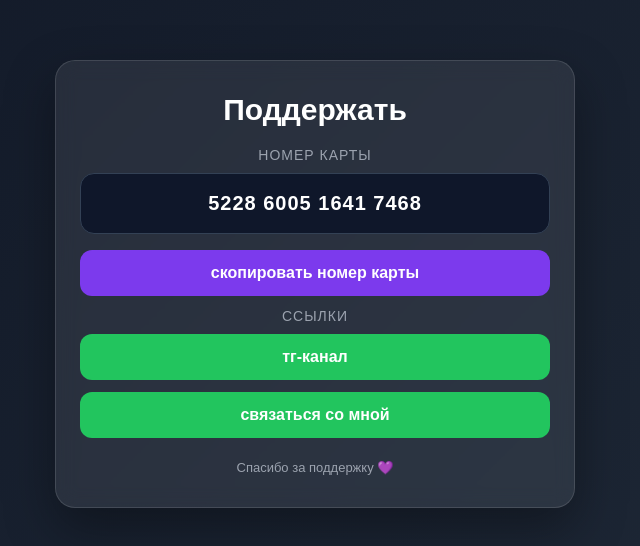
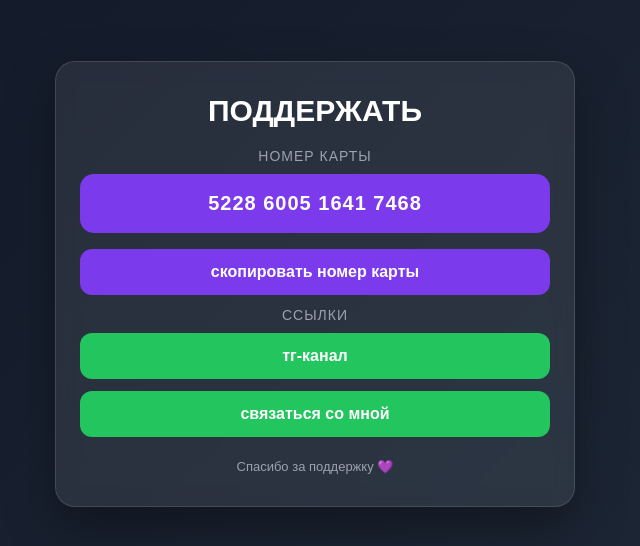
Before and after one commit to feelnomore/nastya_site, a plain HTML site: page index.html in a window 1280 px wide. Shown: the part 116-662 px from the top of the page, without its empty margins (325-965 px from the left). Drawn offline with Linux system fonts and the light colour scheme.

Commit message:
Update index.html

```diff
--- a/index.html
+++ b/index.html
@@ -36,6 +36,7 @@
     h1 {
       margin: 0 0 20px;
       font-size: 30px;
+      text-transform: uppercase; /* ВСЕ ЗАГЛАВНЫЕ */
     }
 
     .section-title {
@@ -47,8 +48,7 @@
     }
 
     .card-number-box {
-      background: #0f172a;
-      border: 1px solid #334155;
+      background: #7c3aed; /* как у кнопки */
       border-radius: 14px;
       padding: 18px;
       margin-bottom: 16px;
@@ -60,7 +60,7 @@
       font-weight: bold;
       letter-spacing: 1px;
       white-space: nowrap;
-      color: #ffffff; /* белый цвет */
+      color: #ffffff; /* белый номер */
     }
 
     .copy-btn,
@@ -79,7 +79,7 @@
     }
 
     .copy-btn {
-      background: #7c3aed; /* фиолетовая */
+      background: #7c3aed;
       color: #ffffff;
     }
 
@@ -105,7 +105,7 @@
 </head>
 <body>
   <div class="card">
-    <h1>Поддержать</h1>
+    <h1>поддержать</h1>
 
     <div class="section-title">Номер карты</div>
     <div class="card-number-box">
```
